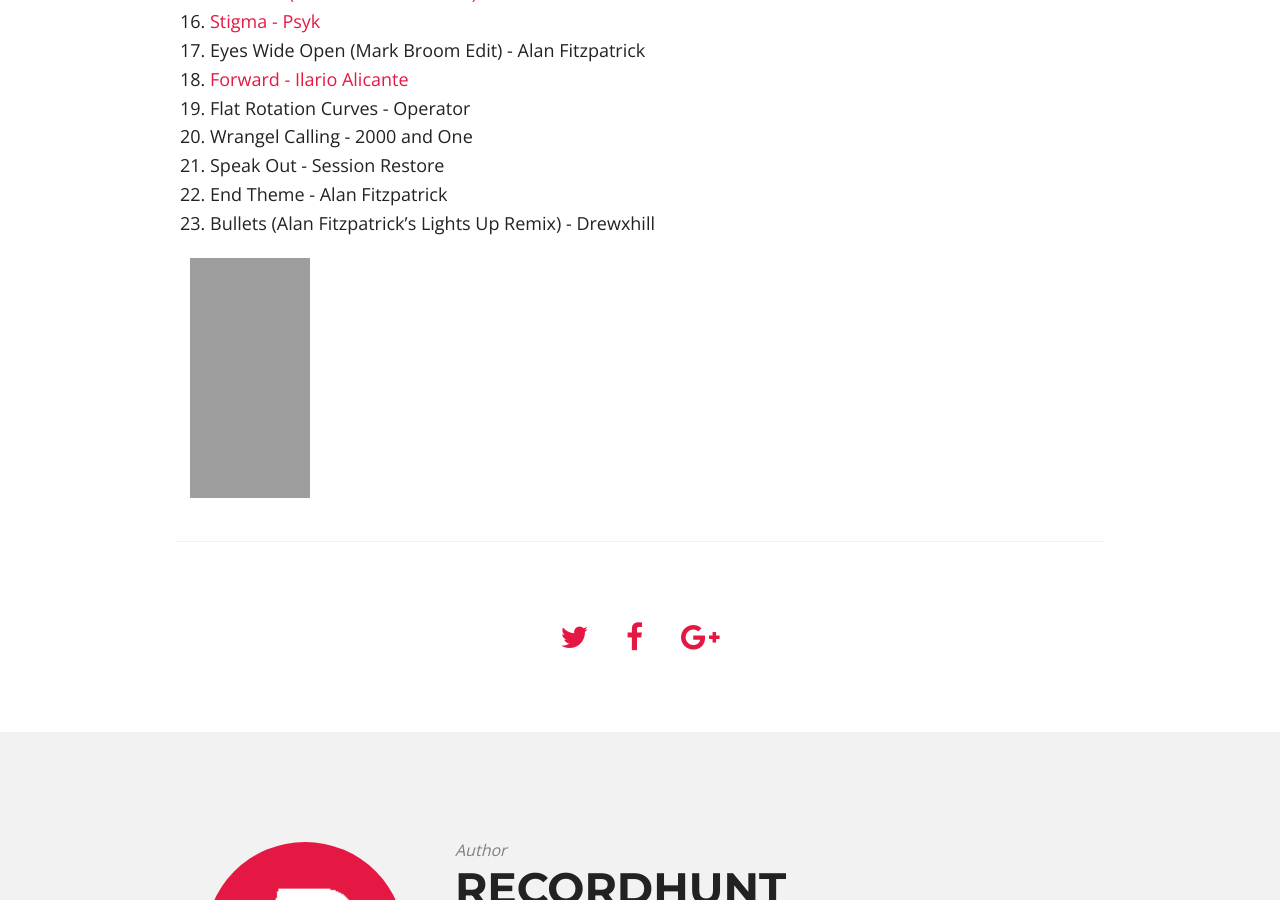
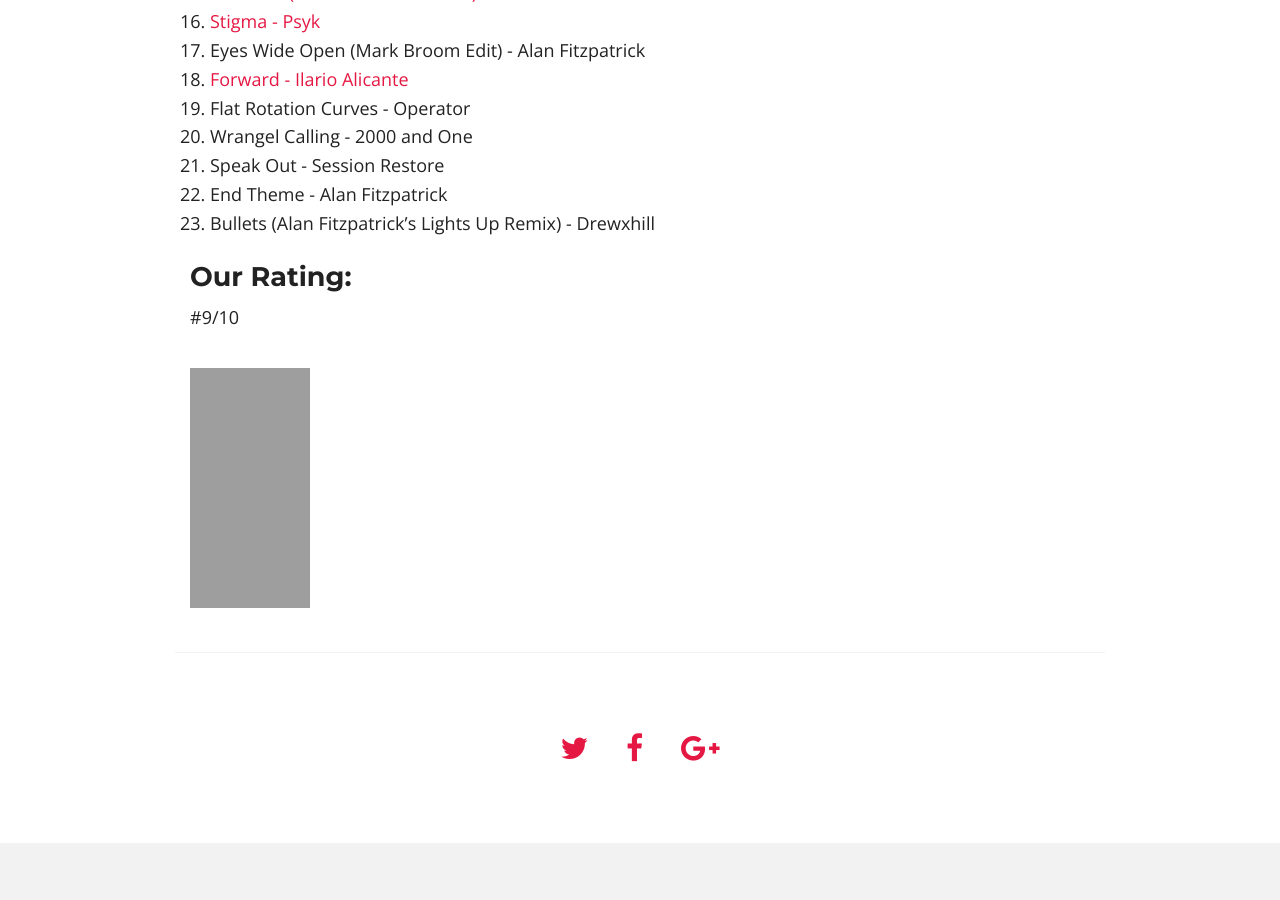
Before and after one commit to innesm4/recordhunt.co.uk, a Jekyll site: the page built from _posts/2016-07-23-fabric87.md, in a window 1280 px wide and 900 px high, scrolled down 2223 px. Built offline with Jekyll 4.4.1, drawn with Linux system fonts in a browser that asks for light colours; nearby versions of some CDN libraries; comment, search, counter and statistics services are not loaded; grey boxes are pictures that could not be loaded.

Commit message:
added rating

```diff
--- a/_posts/2016-07-23-fabric87.md
+++ b/_posts/2016-07-23-fabric87.md
@@ -59,6 +59,10 @@
 23. Bullets (Alan Fitzpatrick's Lights Up Remix) - Drewxhill
 
 
+### Our Rating:
+
+#9/10
+
 <p>
 <iframe style="width:120px;height:240px;" marginwidth="0" marginheight="0" scrolling="no" frameborder="0" src="//ws-eu.amazon-adsystem.com/widgets/q?ServiceVersion=20070822&OneJS=1&Operation=GetAdHtml&MarketPlace=GB&source=ac&ref=qf_sp_asin_til&ad_type=product_link&tracking_id=rechun02-21&marketplace=amazon&region=GB&placement=B01BXGUMS4&asins=B01BXGUMS4&linkId=&show_border=true&link_opens_in_new_window=true">
 </iframe></p>
```
